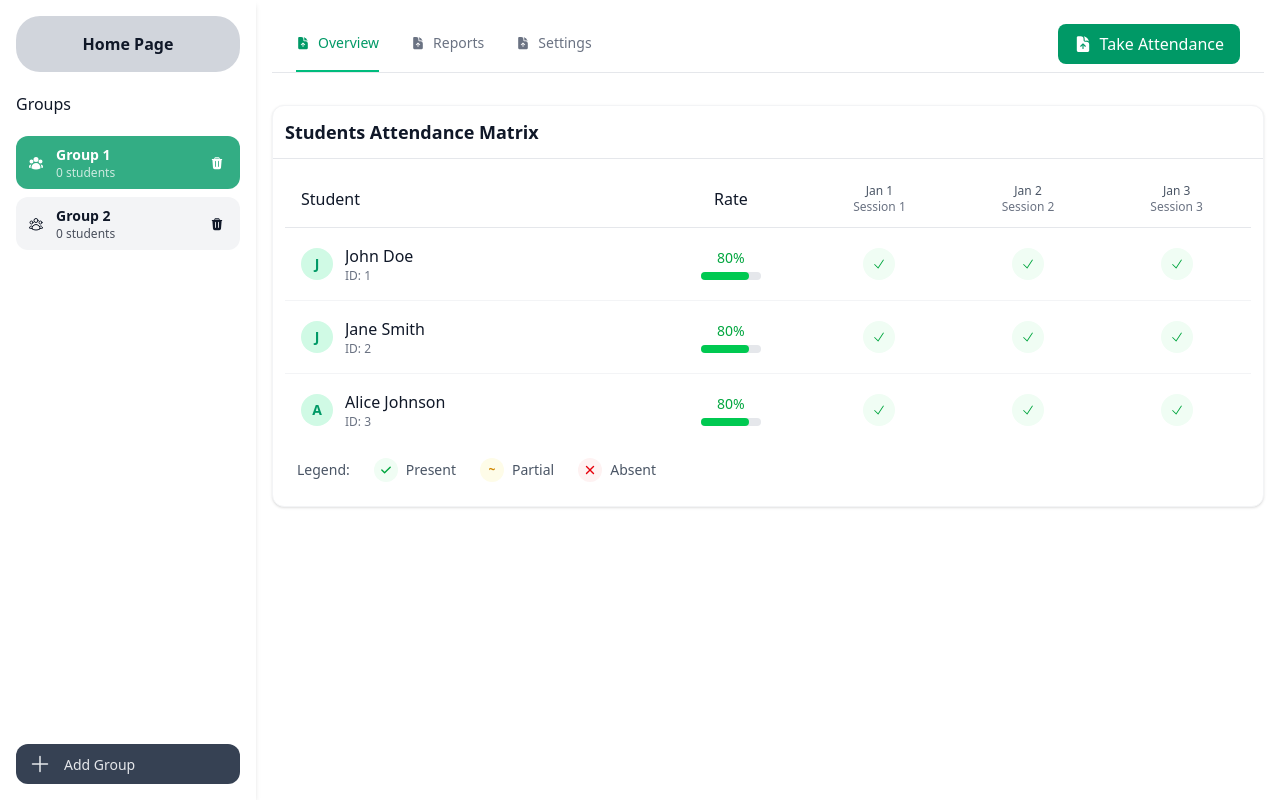
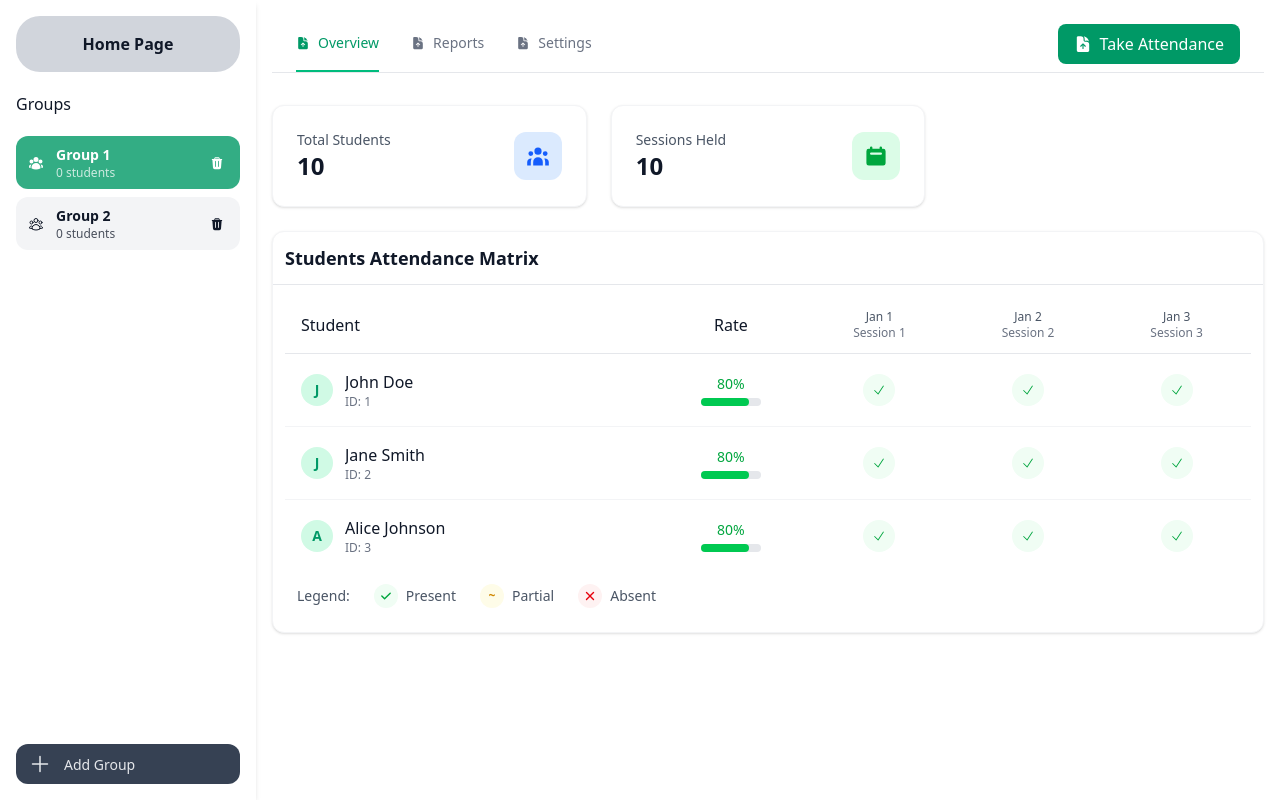
Before and after one commit to AhmedSabrye/Attendo, a React (Vite) app: page /groups/1/overview in a window 1280 px wide. Built offline with nearby package versions, Linux system fonts and the light colour scheme.

Commit message:
Added StatsCards component into OverviewTab

```diff
--- a/src/components/overview tab/Overview.tsx
+++ b/src/components/overview tab/Overview.tsx
@@ -1,6 +1,7 @@
 import { HiCheck } from "react-icons/hi2";
 import OverviewLegend from "./OverviewLegend";
 import OverviewPlaceholder from "./OverviewPlaceholder";
+import StatsCards from "./StatsCards";
 
 const students = [
   { id: 1, name: "John Doe" },
@@ -16,6 +17,10 @@ const sortedReports = [
 
 export default function OverviewTab() {
   return (
+    <>
+      <div className="mb-6">
+        <StatsCards />
+      </div>
       <div className="bg-white rounded-xl shadow-sm border border-gray-100">
         {/* Header */}
         <div className="p-3 border-b border-gray-200">
@@ -113,5 +118,6 @@ export default function OverviewTab() {
 
         {students.length > 0 && sortedReports.length > 0 && <OverviewLegend />}
       </div>
+    </>
   );
 }
--- /dev/null
+++ b/src/components/overview tab/StatsCards.tsx
@@ -0,0 +1,33 @@
+import { HiCalendar, HiUserGroup } from "react-icons/hi";
+
+export default function StatsCards() {
+  return (
+    <div className="grid grid-cols-1 md:grid-cols-2 lg:grid-cols-3 gap-6">
+      {/* Total Students */}
+      <div className="bg-white p-6 rounded-xl shadow-sm border border-gray-100">
+        <div className="flex items-center justify-between">
+          <div>
+            <p className="text-sm text-gray-600">Total Students</p>
+            <p className="text-2xl font-bold text-gray-900">10</p>
+          </div>
+          <div className="w-12 h-12 bg-blue-100 rounded-xl flex items-center justify-center">
+            <HiUserGroup className="text-2xl text-blue-600" />
+          </div>
+        </div>
+      </div>
+
+      {/* Sessions Held */}
+      <div className="bg-white p-6 rounded-xl shadow-sm border border-gray-100">
+        <div className="flex items-center justify-between">
+          <div>
+            <p className="text-sm text-gray-600">Sessions Held</p>
+            <p className="text-2xl font-bold text-gray-900">10</p>
+          </div>
+          <div className="w-12 h-12 bg-green-100 rounded-xl flex items-center justify-center">
+            <HiCalendar className="text-2xl text-green-600" />
+          </div>
+        </div>
+      </div>
+    </div>
+  );
+}
```
Lines whose indentation alone changed are shown as unchanged.
